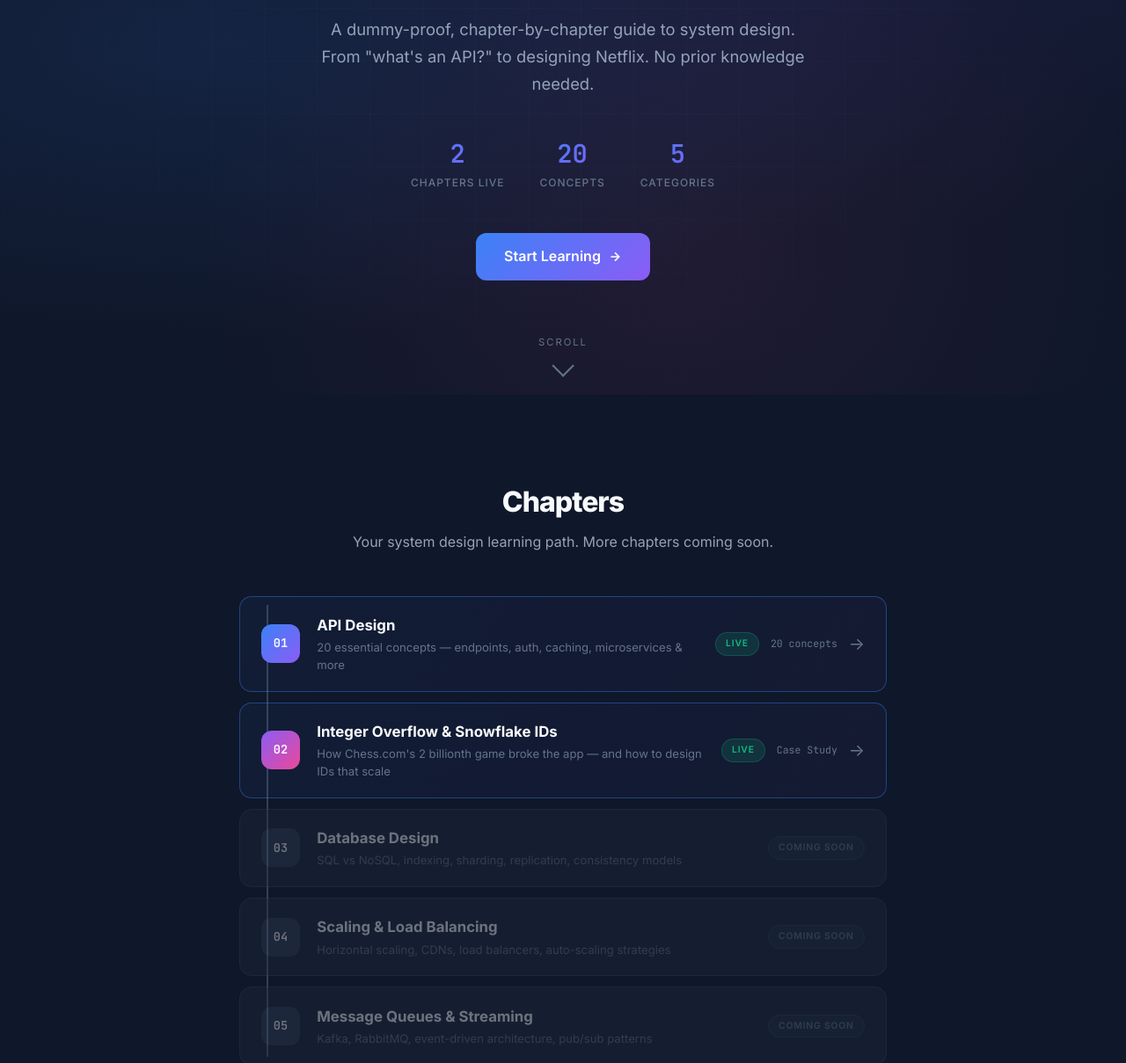
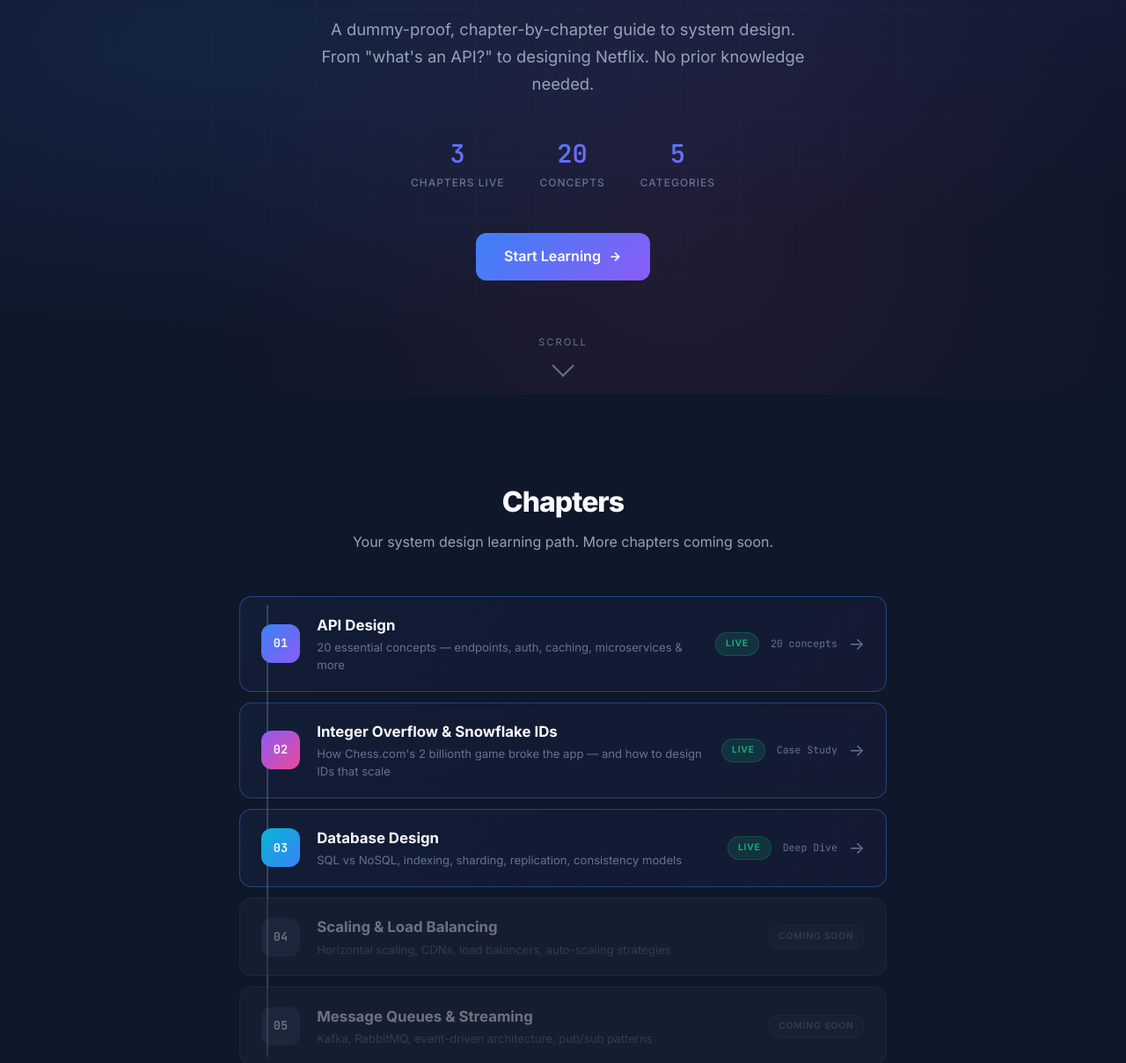
Before and after one commit to DrishtiKriplani/system-design-for-dummies, a plain HTML site: page index.html in a window 1280 px wide. Shown: the part 351-1560 px from the top of the page at 88% size. Drawn offline with Linux system fonts and the light colour scheme.

Commit message:
Update index, chapter2 nav, and PDF export for Chapter 3

```diff
--- a/index.html
+++ b/index.html
@@ -474,7 +474,7 @@
             <p>A dummy-proof, chapter-by-chapter guide to system design. From "what's an API?" to designing Netflix. No prior knowledge needed.</p>
             <div class="hero-stats">
                 <div class="hero-stat">
-                    <div class="num">2</div>
+                    <div class="num">3</div>
                     <div class="label">Chapters Live</div>
                 </div>
                 <div class="hero-stat">
@@ -530,16 +530,18 @@
                 </div>
             </a>
 
-            <div class="roadmap-item locked">
-                <div class="ch-num" style="background: var(--border);">03</div>
+            <a href="chapter3.html" class="roadmap-item active">
+                <div class="ch-num" style="background: linear-gradient(135deg, var(--cyan, #06b6d4), var(--blue, #3b82f6));">03</div>
                 <div class="ch-info">
                     <div class="ch-title">Database Design</div>
                     <div class="ch-desc">SQL vs NoSQL, indexing, sharding, replication, consistency models</div>
                 </div>
                 <div class="ch-meta">
-                    <span class="ch-pill soon">Coming Soon</span>
+                    <span class="ch-pill live">Live</span>
+                    <span class="ch-count">Deep Dive</span>
+                    <span class="ch-arrow">&rarr;</span>
                 </div>
-            </div>
+            </a>
 
             <div class="roadmap-item locked">
                 <div class="ch-num" style="background: var(--border);">04</div>
```
Also changed, not shown: chapter2.html (+2 -1 lines), pdf-export.html (+6 -0 lines).
